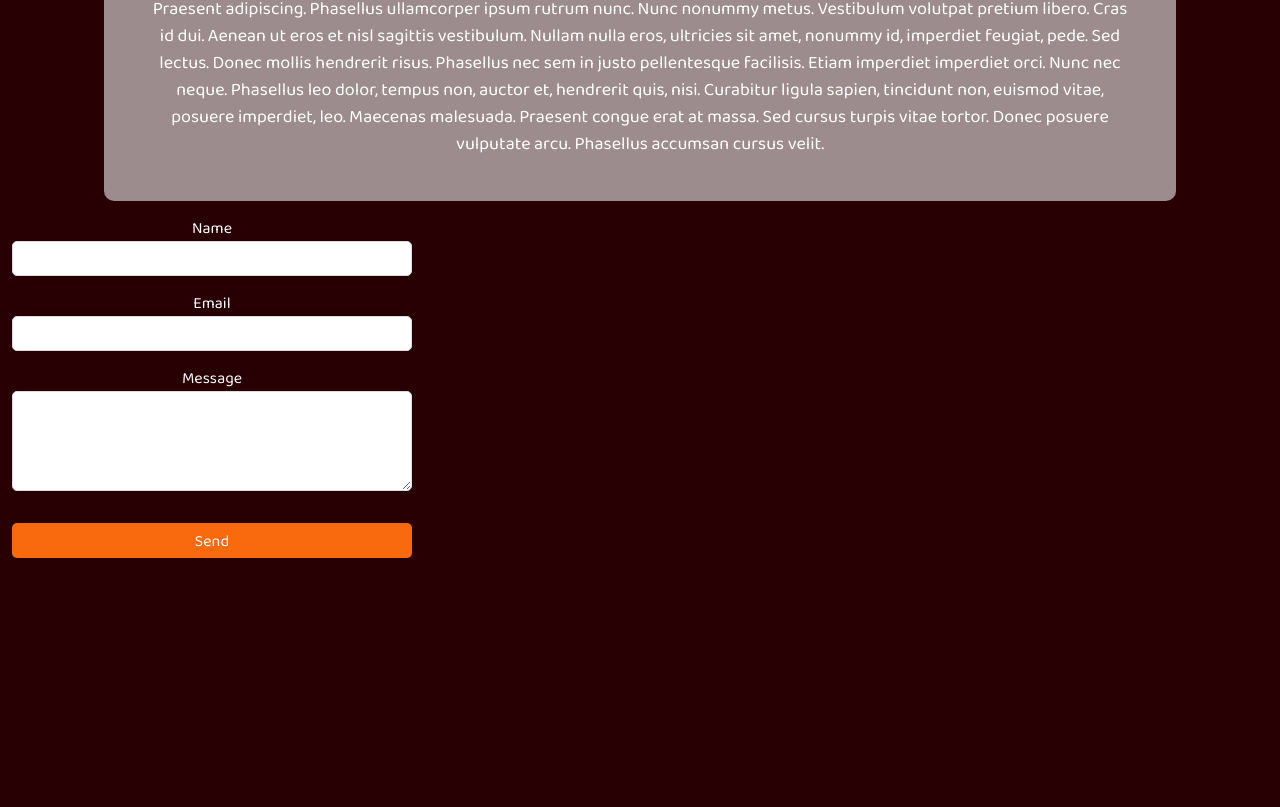
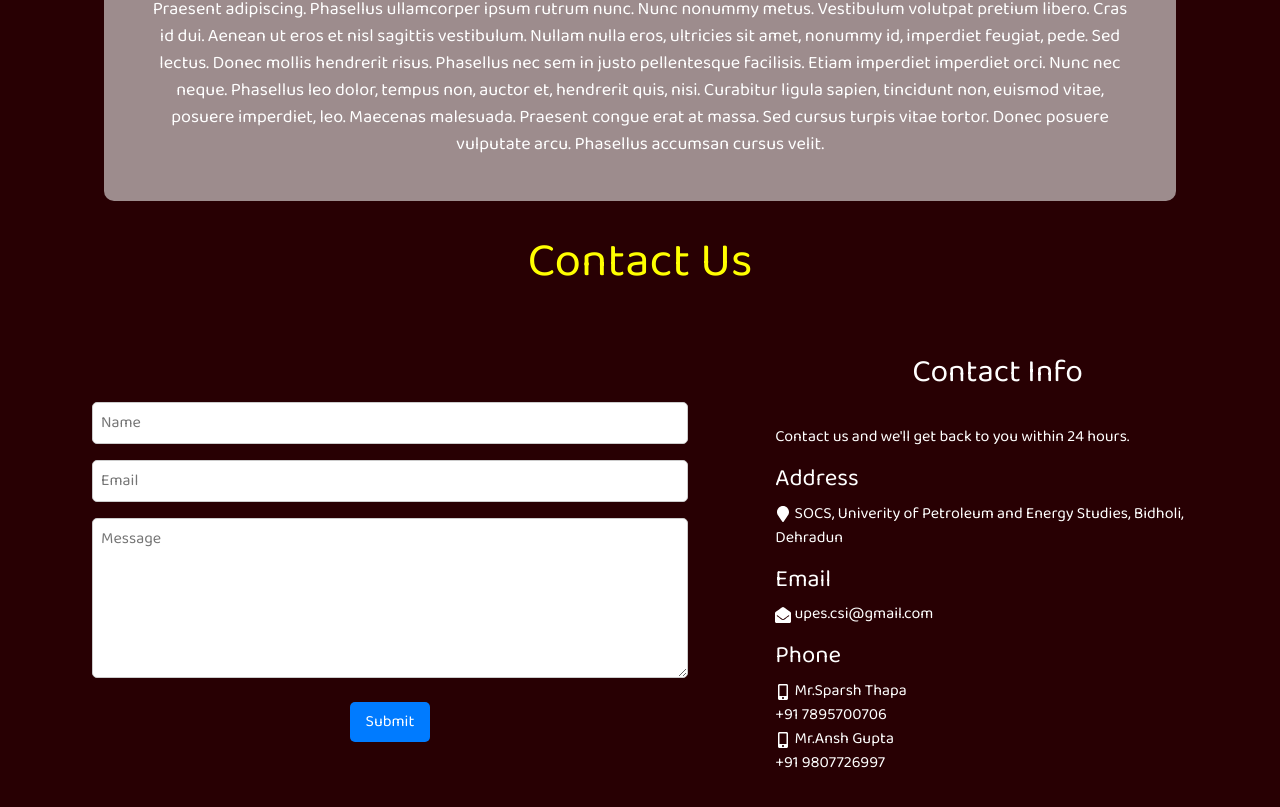
Before and after one commit to prathamkandari/Yugmak-CSI-2023, a React (Create React App) app: page / in a window 1280 px wide. Shown: the part 5299-6106 px from the top of the page. Before the commit the page ends 5857 px from the top, so only its background shows below. Built offline with nearby package versions, Linux system fonts and the light colour scheme.

Commit message:
contact
updated

```diff
--- a/package.json
+++ b/package.json
@@ -22,11 +22,13 @@
     "react": "^18.2.0",
     "react-bootstrap": "^2.7.2",
     "react-dom": "^18.2.0",
+    "react-icons": "^4.8.0",
     "react-media": "^1.10.0",
     "react-parallax": "^3.5.1",
     "react-plx": "^2.0.1",
     "react-scripts": "5.0.1",
     "styled-components": "^5.3.9",
+    "themify-icons": "^1.0.0",
     "web-vitals": "^2.1.4"
   },
   "scripts": {
--- a/src/Components/Contact.jsx
+++ b/src/Components/Contact.jsx
@@ -1,98 +1,70 @@
-import React, { useRef } from "react";
-import emailjs from "emailjs-com";
-import styled from "styled-components";
+import React from 'react'
+import './style/contact.css'
+import  {FaMapMarker,FaEnvelopeOpen,FaMobileAlt}  from "react-icons/fa";
 
 const Contact = () => {
-  const form = useRef();
+  return (
+    <div className='csi__contact'>
+      <div className='csi__contact_heading'>
+        <h1>
+          Contact Us
+        </h1>
+      </div>
+      <div className='csi__contact_conatiner'>
+        <div className='csi__contact_conatiner_left'>
+          <div className='csi__contact_container_left-form'>
+            <form>
+              <div className='csi__contact_container_left-form_name'>
+                <input type='text' placeholder='Name' />
+              </div>
+              <div className='csi__contact_container_left-form_email'>
+                <input type='email' placeholder='Email' />
+              </div>
+              <div className='csi__contact_container_left-form_message'>
+                <textarea placeholder='Message' />
+              </div>
+              <div className='csi__contact_container_left-form_submit'>
+                <button type='submit'>Submit</button>
+              </div>
 
-  const sendEmail = (e) => {
-    e.preventDefault();
 
-    emailjs
-      .sendForm(
-        "replace with service id",
-        "replace with template id",
-        form.current,
-        "replace with user id"
-      )
-      .then(
-        (result) => {
-          console.log(result.text);
-          console.log("message sent");
-        },
-        (error) => {
-          console.log(error.text);
-        }
-      );
-  };
+            </form>
 
-  return (
-    <StyledContactForm>
-      <form ref={form} onSubmit={sendEmail}>
-        <label>Name</label>
-        <input type="text" name="user_name" />
-        <label>Email</label>
-        <input type="email" name="user_email" />
-        <label>Message</label>
-        <textarea name="message" />
-        <input type="submit" value="Send" />
-      </form>
-    </StyledContactForm>
-  );
-};
+          </div>
 
-export default Contact;
+        </div>
+        <div className='csi__contact_conatiner_right'>
+          <div className='csi__contact_conatiner_right-heading'>
+            <h2>Contact Info</h2>
+          </div>
+          <div className='csi__contact_conatiner_right-info'>
+            <div className='csi__contact_conatiner_right-info_text'>
+              <p>
+              Contact us and we'll get back to you within 24 hours.
+              </p>
+            </div>
+            <div className='csi__contact_conatiner_right-info_address'>
+              <h3>Address</h3>
+              <p><FaMapMarker/> SOCS, Univerity of Petroleum and Energy Studies, Bidholi, Dehradun</p>
+            </div>
+            <div className='csi__contact_conatiner_right-info_email'>
+              <h3>Email</h3>
+              <p><FaEnvelopeOpen/> upes.csi@gmail.com</p>
+            </div>
+            <div className='csi__contact_conatiner_right-info_phone'>
+              <h3>Phone</h3>
+              <p><FaMobileAlt/> Mr.Sparsh Thapa</p>
+              <p> +91 7895700706</p>
+              <p className='csi__contact_conatiner_right-info_phone-ansh'><FaMobileAlt/> Mr.Ansh Gupta</p>
+              <p> +91 9807726997</p>
+            </div>
+          </div>
 
-const StyledContactForm = styled.div`
-  display: flex;
-  justify-content: center;
-  width: 400px;
+        </div>
+      </div>
 
-  form {
-    display: flex;
-    flex-direction: column;
-    width: 100%;
-    font-size: 16px;
+    </div>
+  )
+}
 
-    input {
-      width: 100%;
-      height: 35px;
-      padding: 7px;
-      outline: none;
-      border-radius: 5px;
-      border: 1px solid rgb(220, 220, 220);
-
-      &:focus {
-        border: 2px solid rgba(0, 206, 158, 1);
-      }
-    }
-
-    textarea {
-      max-width: 100%;
-      min-width: 100%;
-      width: 100%;
-      max-height: 100px;
-      min-height: 100px;
-      padding: 7px;
-      outline: none;
-      border-radius: 5px;
-      border: 1px solid rgb(220, 220, 220);
-
-      &:focus {
-        border: 2px solid rgba(0, 206, 158, 1);
-      }
-    }
-
-    label {
-      margin-top: 1rem;
-    }
-
-    input[type="submit"] {
-      margin-top: 2rem;
-      cursor: pointer;
-      background: rgb(249, 105, 14);
-      color: white;
-      border: none;
-    }
-  }
-`;
+export default Contact
--- a/src/Components/contact.css
+++ b/src/Components/contact.css
@@ -22,3 +22,7 @@ li.half{
 li.half:first-child {
     margin-left: 0;
 }
+.csi__contact_conatiner_right-info_phone h3{
+    margin: 0px;
+
+}
--- /dev/null
+++ b/src/Components/style/contact.css
@@ -0,0 +1,95 @@
+.csi__contact {
+    display: flex;
+    flex-direction: column;
+    align-items: center;
+    /* justify-content: center; */
+    padding: 2rem;
+  }
+
+  .csi__contact_heading h1 {
+    font-size: 3rem;
+    margin-bottom: 1rem;
+  }
+
+  .csi__contact_conatiner {
+    display: flex;
+    justify-content: space-between;
+    margin-top: 2rem;
+    width: 100%;
+  }
+
+  .csi__contact_conatiner_left {
+    width: 50%;
+    margin: 3rem;
+  }
+
+  .csi__contact_container_left-form input,
+  .csi__contact_container_left-form textarea {
+    width: 100%;
+    padding: 0.5rem;
+    margin-bottom: 1rem;
+    border-radius: 5px;
+    border: 1px solid #ccc;
+    font-size: 1rem;
+  }
+
+  .csi__contact_container_left-form textarea {
+    height: 10rem;
+  }
+
+  .csi__contact_container_left-form_submit button {
+    background-color: #007bff;
+    color: #fff;
+    padding: 0.5rem 1rem;
+    border-radius: 5px;
+    border: none;
+    font-size: 1rem;
+    cursor: pointer;
+  }
+
+  .csi__contact_conatiner_right {
+    width: 40%;
+
+  }
+  .csi__contact_conatiner_right-info{
+    text-align: left;
+    padding:  1rem;
+  }
+
+  .csi__contact_conatiner_right-heading h2 {
+    font-size: 2rem;
+    margin-bottom: 1rem;
+  }
+
+  .csi__contact_conatiner_right-info h3 {
+    font-size: 1.5rem;
+    margin-bottom: 0.5rem;
+  }
+
+  .csi__contact_conatiner_right-info p {
+    font-size: 1rem;
+    margin-bottom: 1rem;
+  }
+  @media (max-width:768px){
+    .csi__contact_conatiner{
+      flex-direction: column;
+    }
+    .csi__contact_conatiner_left{
+      width: 80%;
+    }
+    .csi__contact_conatiner_right{
+      width: 100%;
+    }
+    .csi__contact_conatiner_right-info{
+        text-align: center;
+        padding:  1rem;
+      }
+  }
+
+.csi__contact_conatiner_right-info_phone p{
+    margin: 0px;
+
+}
+.csi__contact_conatiner_right-info_phone-ansh p{
+    margin-top: 10px;
+}
```
Also changed, not shown: 1 other file (tests, documents, lock files or other folders).
